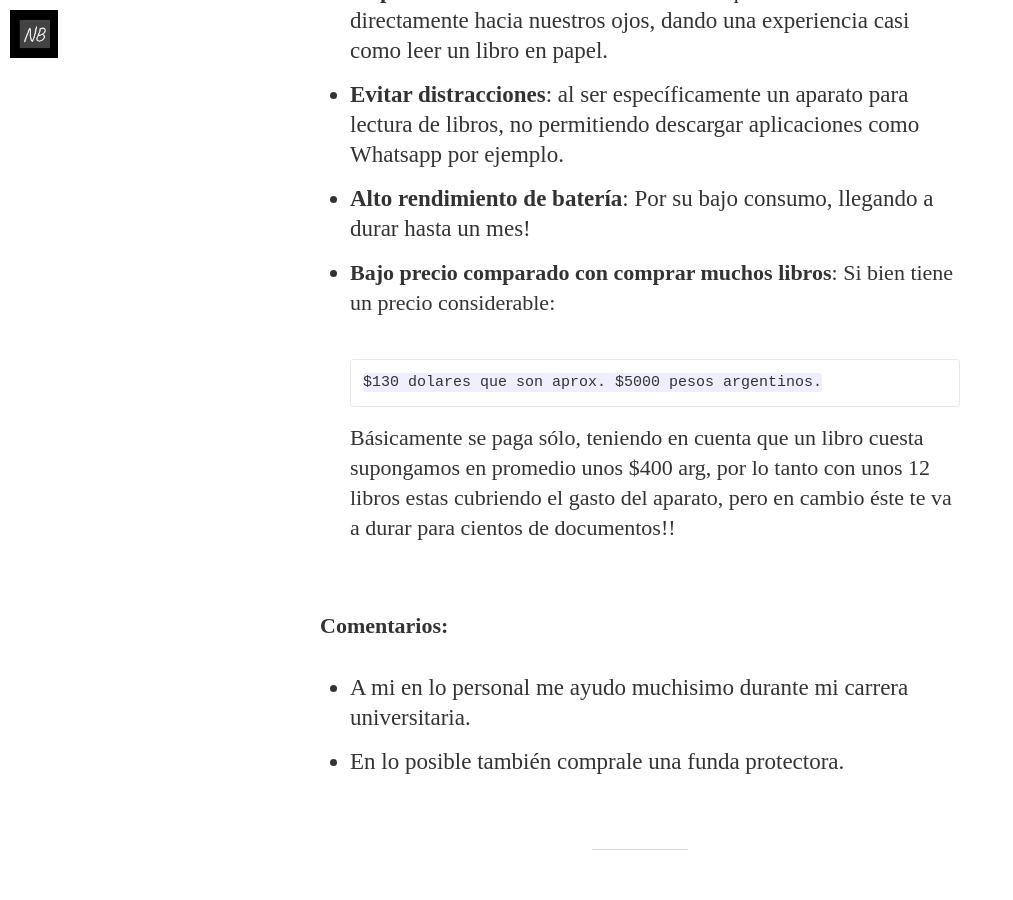
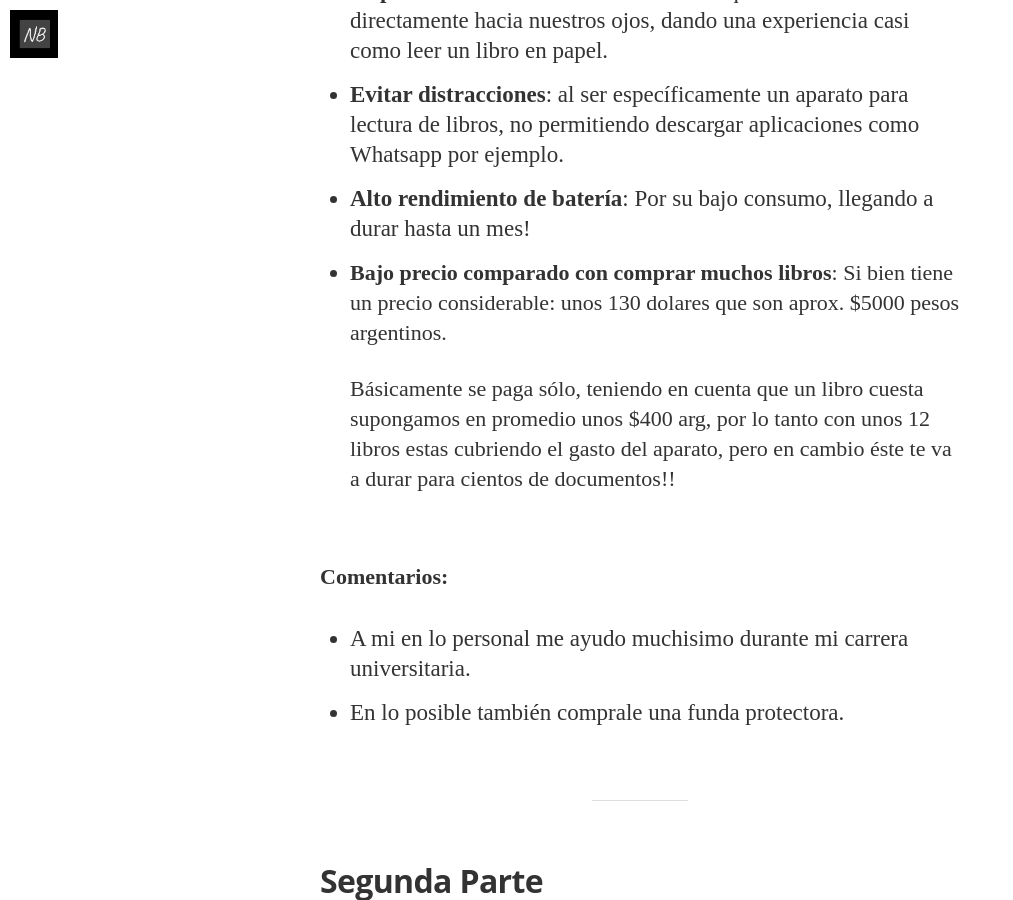
Before and after one commit to nahuelbrandan/nahuelbrandan.github.io, a Jekyll site: the page built from _posts/2018-12-25-haceme-caso-comprate-un-kindle.md, in a window 1280 px wide and 900 px high, scrolled down 1128 px. Shown: the whole window, without its empty margins (0-1013 px from the left). Built offline with Jekyll 4.4.1, drawn with Linux system fonts in a browser that asks for light colours; nearby versions of some CDN libraries; some web fonts are replaced.

```diff
--- a/_posts/2018-12-25-haceme-caso-comprate-un-kindle.md
+++ b/_posts/2018-12-25-haceme-caso-comprate-un-kindle.md
@@ -19,9 +19,7 @@
 *   **no provoca cansancio en la vista**: dado que no emite luz directamente hacia nuestros ojos, dando una experiencia casi como leer un libro en papel.
 *   **Evitar distracciones**: al ser específicamente un aparato para lectura de libros, no permitiendo descargar aplicaciones como Whatsapp por ejemplo.
 *   **Alto rendimiento de batería**: Por su bajo consumo, llegando a durar hasta un mes!
-*   **Bajo precio comparado con comprar muchos libros**: Si bien tiene un precio considerable:
-
-        $130 dolares que son aprox. $5000 pesos argentinos.
+*   **Bajo precio comparado con comprar muchos libros**: Si bien tiene un precio considerable: unos 130 dolares que son aprox. $5000 pesos argentinos.
 
     Básicamente se paga sólo, teniendo en cuenta que un libro cuesta supongamos en promedio unos $400 arg, por lo tanto con unos 12 libros estas cubriendo el gasto del aparato, pero en cambio éste te va a durar para cientos de documentos!!
 
--- a/sitemap.xml
+++ b/sitemap.xml
@@ -23,6 +23,11 @@
   <priority>0.80</priority>
 </url>
 <url>
+  <loc>https://www.nahuelbrandan.com/2018/12/28/-quizas-la-ultima-prueba-de-nuestra-existencia.html</loc>
+  <lastmod>2018-12-27T13:38:14+00:00</lastmod>
+  <priority>0.80</priority>
+</url>
+<url>
   <loc>https://www.nahuelbrandan.com/2018/12/25/haceme-caso-comprate-un-kindle.html</loc>
   <lastmod>2018-12-27T13:38:14+00:00</lastmod>
   <priority>0.80</priority>
```
Also changed, not shown: _posts/2018-12-28-quizas-la-ultima-prueba-de-nuestra-existencia.md (added, +46 -0 lines).
